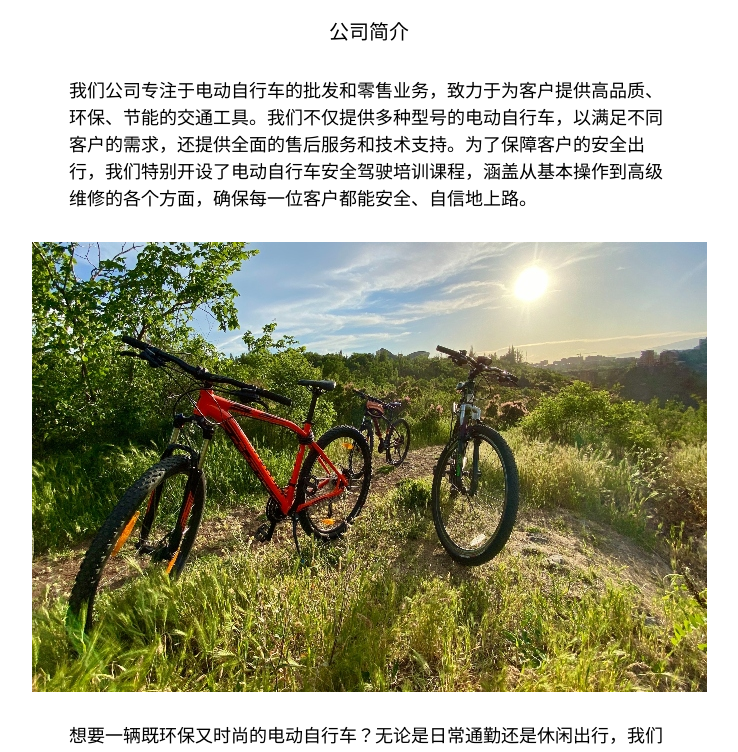
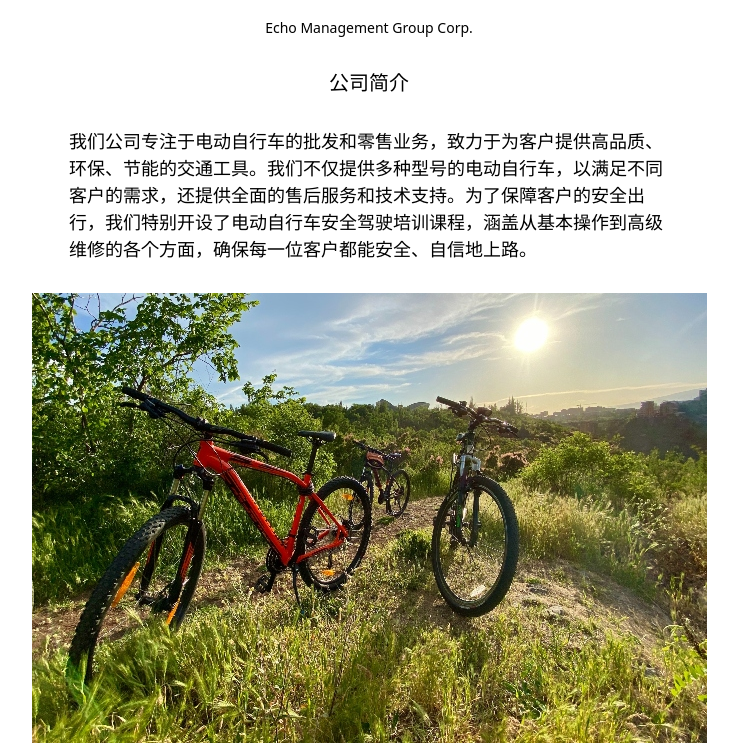
Before and after one commit to hatikvah5784/homepage, a plain HTML site: page index.html in a window 1280 px wide. Shown: the part 91-843 px from the top of the page, without its empty margins (271-1009 px from the left). Drawn offline with nearby package versions, Linux system fonts and the light colour scheme.

Commit message:
Update index.html

```diff
--- a/index.html
+++ b/index.html
@@ -10,10 +10,12 @@
       border: 1px solid #aaa;
     }
   </style>
+  <title>Echo Management Group Corp. - 新希方</title>
 </head>
 <body>
   <div>
     <p style="text-align: center; font-size: 32px;margin-top: 30px;">欢迎到新希方！</p>
+    <p style="text-align: center; font-size: 14px;margin-top: 30px;">Echo Management Group Corp.</p>
     <p style="text-align: center; font-size: 20px;margin-top: 30px;margin-bottom: 30px;">公司简介</p>
     <div style="display: block;margin-left: auto;margin-right: auto;margin-top: 30px;margin-bottom: 30px;max-width:800px;">
     <p style="margin: 20px 100px;font-size: 18px;">
```
